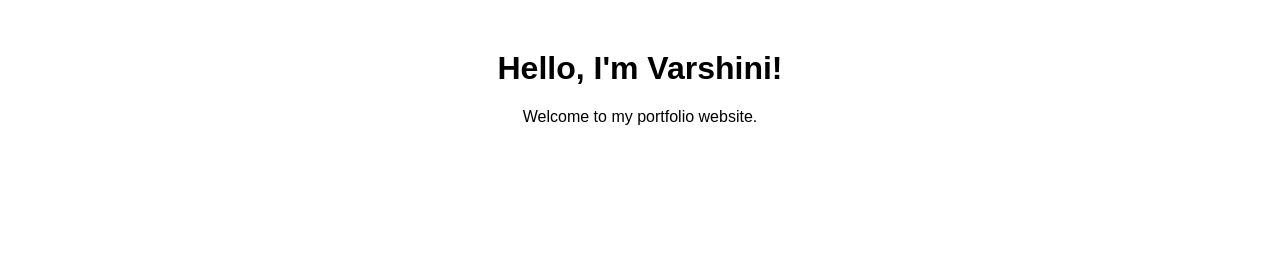
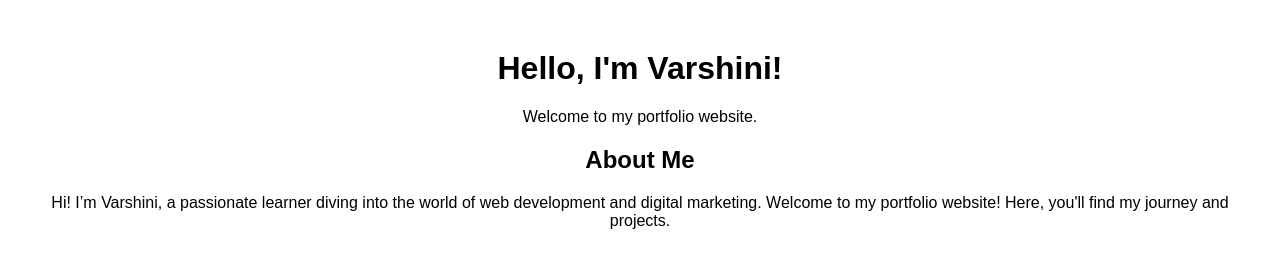
Before and after one commit to varshinisuresh21/varshinisuresh21.github.io, a plain HTML site: page index.html in a window 1280 px wide. Drawn offline with Linux system fonts and the light colour scheme.

Commit message:
Added h2

```diff
--- a/index.html
+++ b/index.html
@@ -11,5 +11,7 @@
 <body>
     <h1>Hello, I'm Varshini!</h1>
     <p>Welcome to my portfolio website.</p>
+    <h2>About Me</h2>
+    <p>Hi! I’m Varshini, a passionate learner diving into the world of web development and digital marketing. Welcome to my portfolio website! Here, you'll find my journey and projects.</p>
 </body>
 </html>
```
